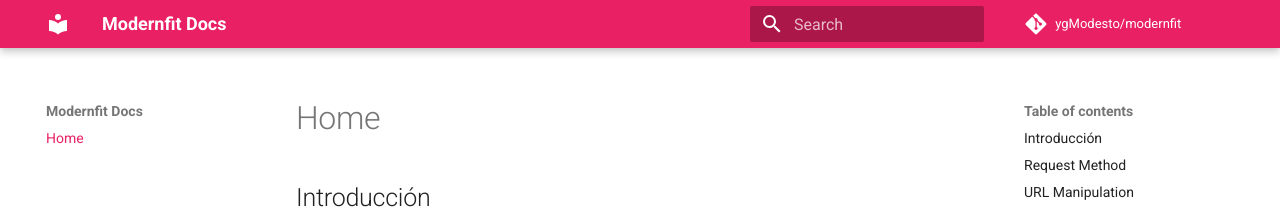
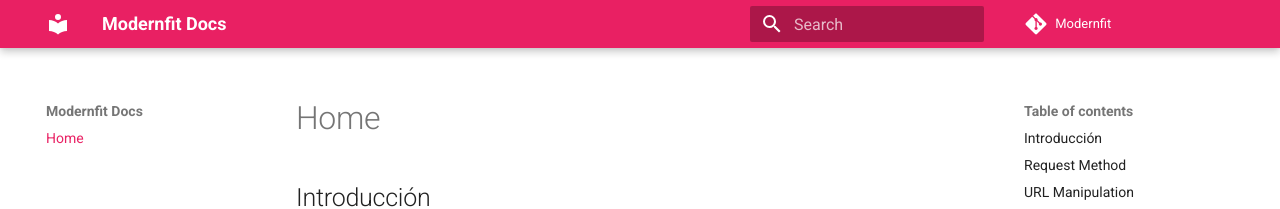
Before and after one commit to ygModesto/modernfit, an MkDocs documentation site: the page built from docs/index.md, in a window 1280 px wide. Shown: the top 209 px of the page. Built offline with MkDocs 1.6.1 and Material for MkDocs 9.7.7, drawn with Linux system fonts in a browser that asks for light colours; comment, search, counter and statistics services are not loaded.

Commit message:
change repo_name

```diff
--- a/mkdocs.yml
+++ b/mkdocs.yml
@@ -9,7 +9,7 @@ markdown_extensions:
   - pymdownx.superfences
   - pymdownx.inlinehilite
 repo_url: https://github.com/ygModesto/modernfit
-repo_name: ygModesto/modernfit
+repo_name: Modernfit
 extra:
   analytics:
     provider: google
```
